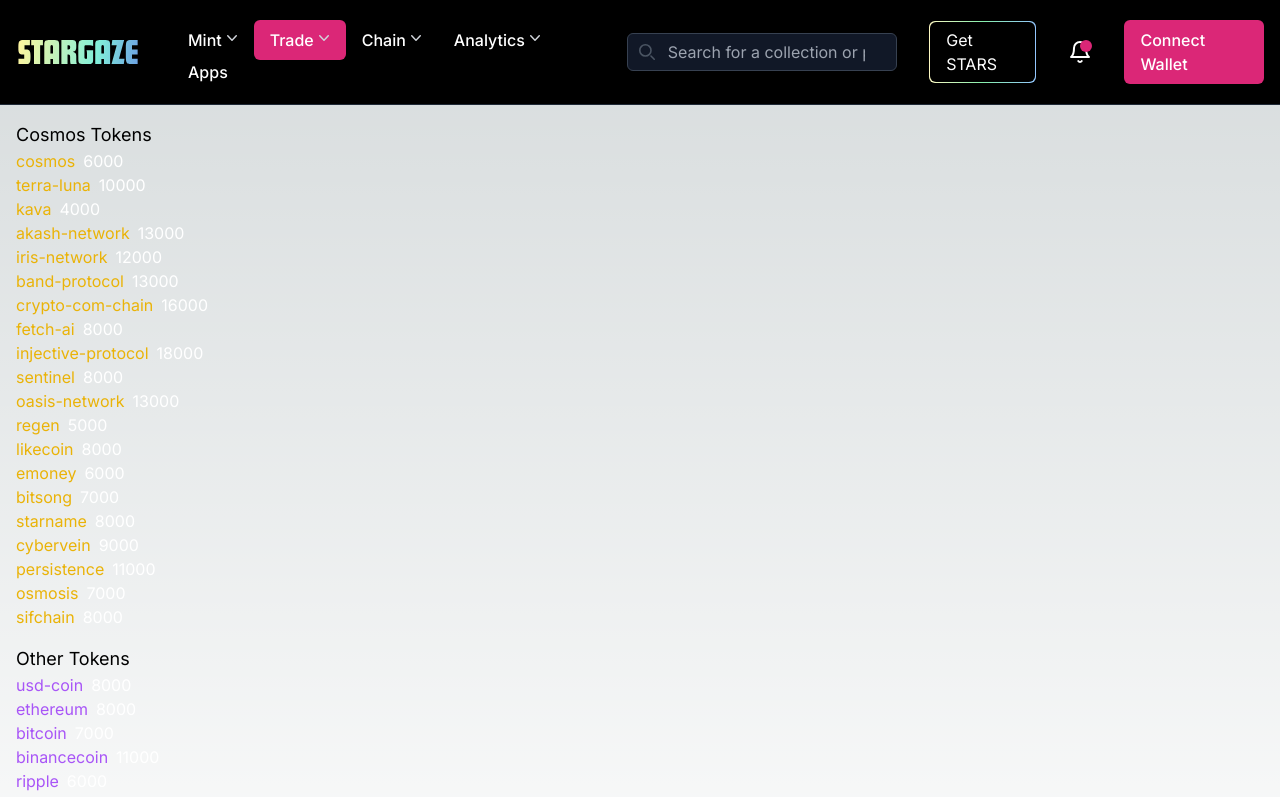
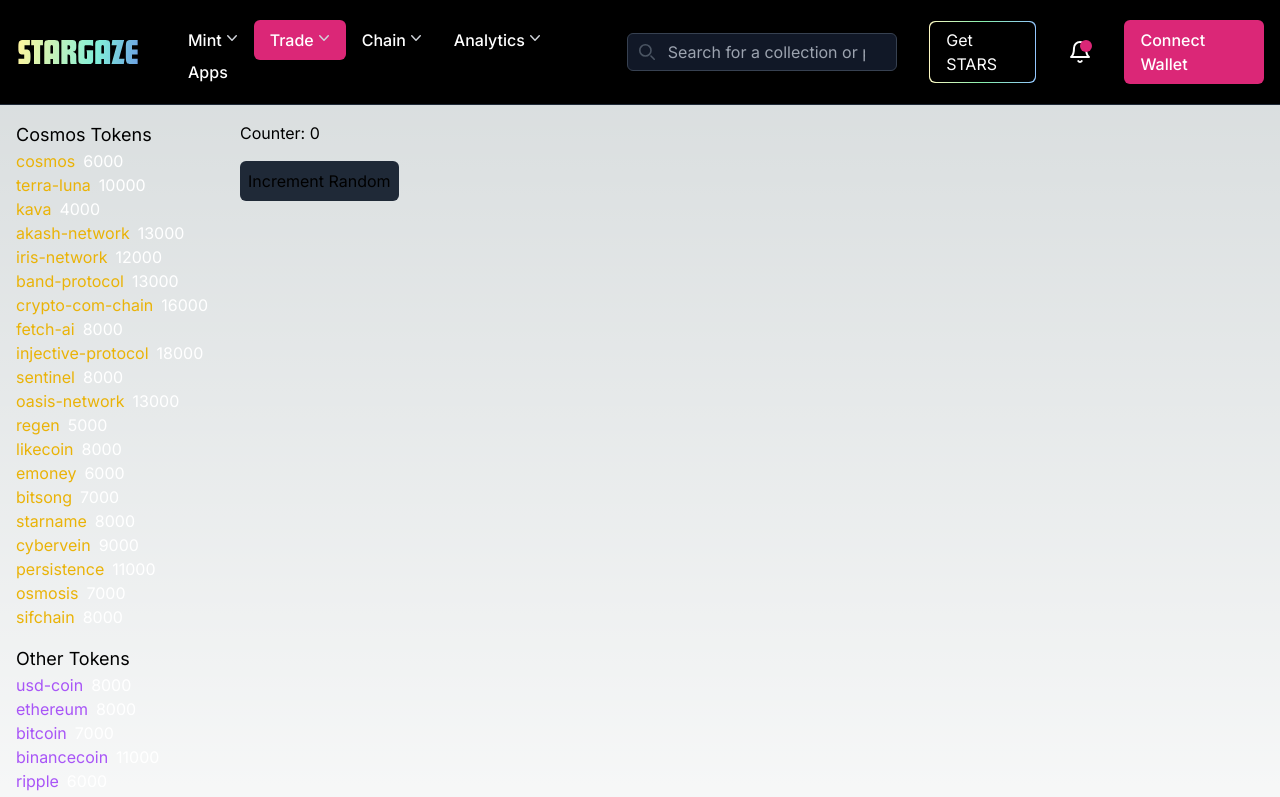
Before and after one commit to or-n/tailwind-eng-ps, a Next.js app: page / in a window 1280 px wide. Shown: the top 797 px of the page. Built offline with nearby package versions, Linux system fonts and the light colour scheme.

Commit message:
ps6 (counter)

```diff
--- /dev/null
+++ b/src/app/api/increment-random/route.ts
@@ -0,0 +1,14 @@
+
+import { NextResponse } from 'next/server'
+
+let counter = 0
+
+export async function POST(req: any) {
+    const increment = Math.floor(Math.random() * 10) + 1;
+    counter += increment;
+    return NextResponse.json({
+        counter
+    }, {
+        status: 200
+    })
+}
--- a/src/app/page.tsx
+++ b/src/app/page.tsx
@@ -1,11 +1,41 @@
 "use client";
-import { useUsdcQuotes } from "@/lib/hooks";
+import { useUsdcQuotes } from "@/lib/hooks"
+import { useState } from 'react'
 
 export default function Main() {
   return (
     <div>
       <Navbar/>
-      <PriceFeed/>
+      <div className="flex">
+        <PriceFeed/>
+        <Counter/>
+      </div>
+    </div>
+  )
+}
+
+function Counter() {
+  const [counter, setCounter] = useState<number>(0)
+
+  const handleIncrement = async () => {
+    const response = await fetch('/api/increment-random', {
+      method: 'POST',
+    })
+    if (response.ok) {
+      const data = await response.json()
+      setCounter(data.counter)
+    }
+  }
+
+  return (
+    <div className="p-4 space-y-4">
+      <h1>Counter: {counter}</h1>
+      <button
+        onClick={handleIncrement}
+        className="rounded-md bg-gray-800 hover:bg-gray-500 p-2"
+      >
+        Increment Random
+      </button>
     </div>
   )
 }
@@ -81,7 +111,7 @@
     ]
   });
   return (
-    <div className="h-full w-full flex flex-col px-4">
+    <div className="h-full flex flex-col px-4">
       <div className="py-4">
         <h1 className="text-lg">Cosmos Tokens</h1>
         <div>
```
